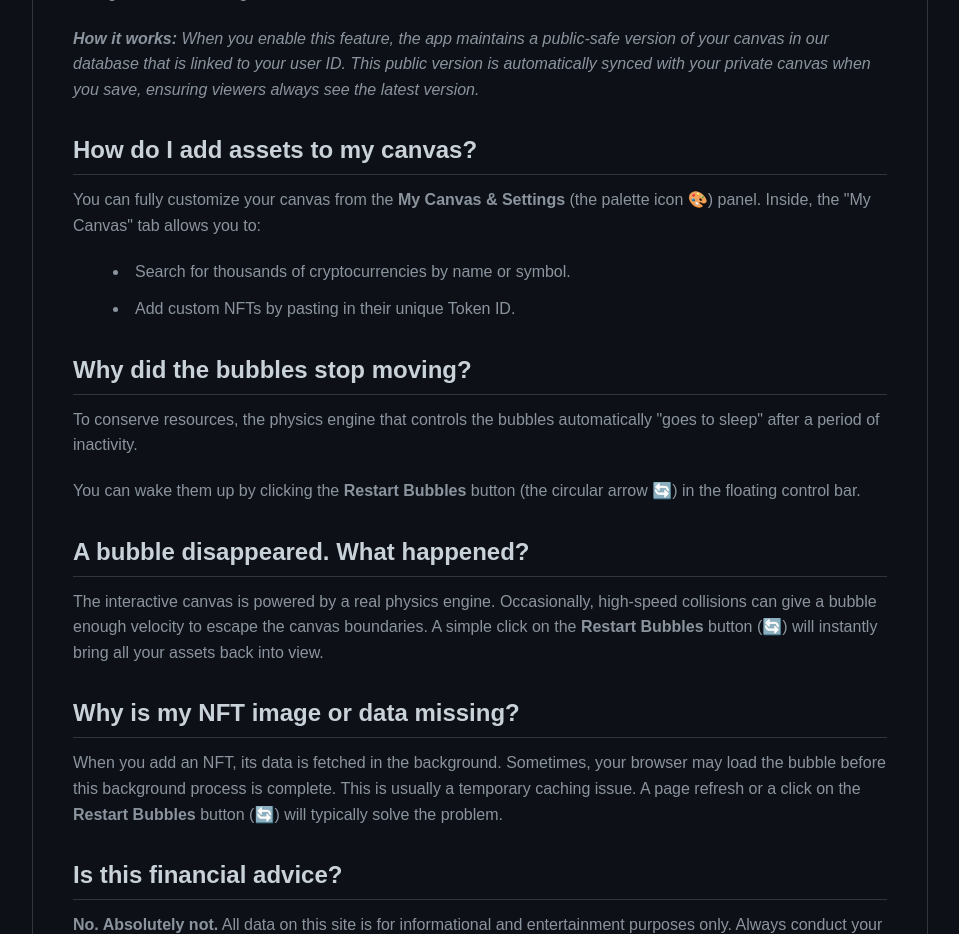
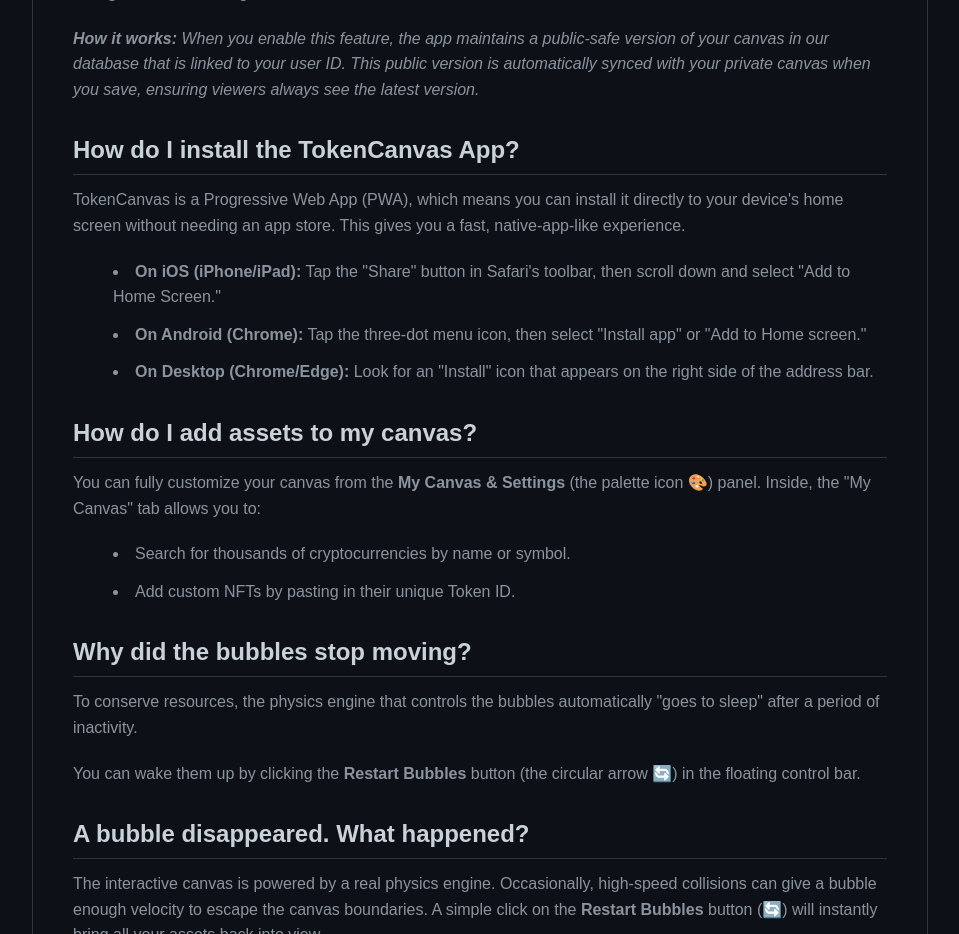
Before and after one commit to TokenCanvasIO/tokencanvasio-nextjs, a Next.js app: page /faq in a window 1280 px wide. Shown: the part 1060-1994 px from the top of the page, without its empty margins (160-1119 px from the left). Built offline with nearby package versions, Linux system fonts and the light colour scheme.

Commit message:
Pages updated for faq for App download info

```diff
--- a/src/components/pages/Faq.jsx
+++ b/src/components/pages/Faq.jsx
@@ -1,4 +1,3 @@
-// src/components/pages/Faq.jsx
 import React from 'react';
 import DocNavigator from '@/components/DocNavigator'; // 1. Import the navigator
 
@@ -62,6 +61,24 @@ const Faq = () => {
         </p>
       </PolicySection>
 
+      {/* --- THIS IS THE NEW SECTION --- */}
+      <PolicySection title="How do I install the TokenCanvas App?">
+        <p>
+          TokenCanvas is a Progressive Web App (PWA), which means you can install it directly to your device's home screen without needing an app store. This gives you a fast, native-app-like experience.
+        </p>
+        <ul className="list-disc list-inside ml-4 space-y-2">
+            <li>
+              <strong>On iOS (iPhone/iPad):</strong> Tap the "Share" button in Safari's toolbar, then scroll down and select "Add to Home Screen."
+            </li>
+            <li>
+              <strong>On Android (Chrome):</strong> Tap the three-dot menu icon, then select "Install app" or "Add to Home screen."
+            </li>
+             <li>
+              <strong>On Desktop (Chrome/Edge):</strong> Look for an "Install" icon that appears on the right side of the address bar.
+            </li>
+        </ul>
+      </PolicySection>
+
       <PolicySection title="How do I add assets to my canvas?">
         <p>
           You can fully customize your canvas from the <strong>My Canvas & Settings</strong> (the palette icon 🎨) panel. Inside, the "My Canvas" tab allows you to:
--- a/src/components/pages/FaqXRP.jsx
+++ b/src/components/pages/FaqXRP.jsx
@@ -1,4 +1,3 @@
-// src/components/pages/FaqXRP.jsx
 import React from 'react';
 import DocNavigator from '@/components/DocNavigator'; // 1. Import the navigator
 
@@ -60,6 +59,24 @@ const FaqXRP = () => {
         </p>
       </PolicySection>
 
+      {/* --- THIS IS THE NEW SECTION --- */}
+      <PolicySection title="How do I install the App?">
+        <p>
+          This site is a Progressive Web App (PWA), which means you can install it directly to your device's home screen without needing an app store. This gives you a fast, native-app-like experience.
+        </p>
+        <ul className="list-disc list-inside ml-4 space-y-2">
+            <li>
+              <strong>On iOS (iPhone/iPad):</strong> Tap the "Share" button in Safari's toolbar, then scroll down and select "Add to Home Screen."
+            </li>
+            <li>
+              <strong>On Android (Chrome):</strong> Tap the three-dot menu icon, then select "Install app" or "Add to Home screen."
+            </li>
+             <li>
+              <strong>On Desktop (Chrome/Edge):</strong> Look for an "Install" icon that appears on the right side of the address bar.
+            </li>
+        </ul>
+      </PolicySection>
+
       <PolicySection title="Why did the bubbles stop moving?">
         <p>
           To conserve resources, the physics engine will "go to sleep" after a period of inactivity. You can wake them up by clicking the <strong>Restart Simulation</strong> button (🔄) in the floating control bar.
@@ -74,7 +91,7 @@ const FaqXRP = () => {
 
       <PolicySection title="Is this financial advice?">
         <p>
-          <strong>No. Absolutely not.</strong> All data on this site is for informational and entertainment purposes only. Always conduct your own research and consult with a qualified professional before making investment decisions.
+          <strong>No. Absolutely not.</strong> All data on this site is for informational and entertainment purposes only. Always conduct your own research and consult with a qualified professional before making any investment decisions.
         </p>
       </PolicySection>
 
```
